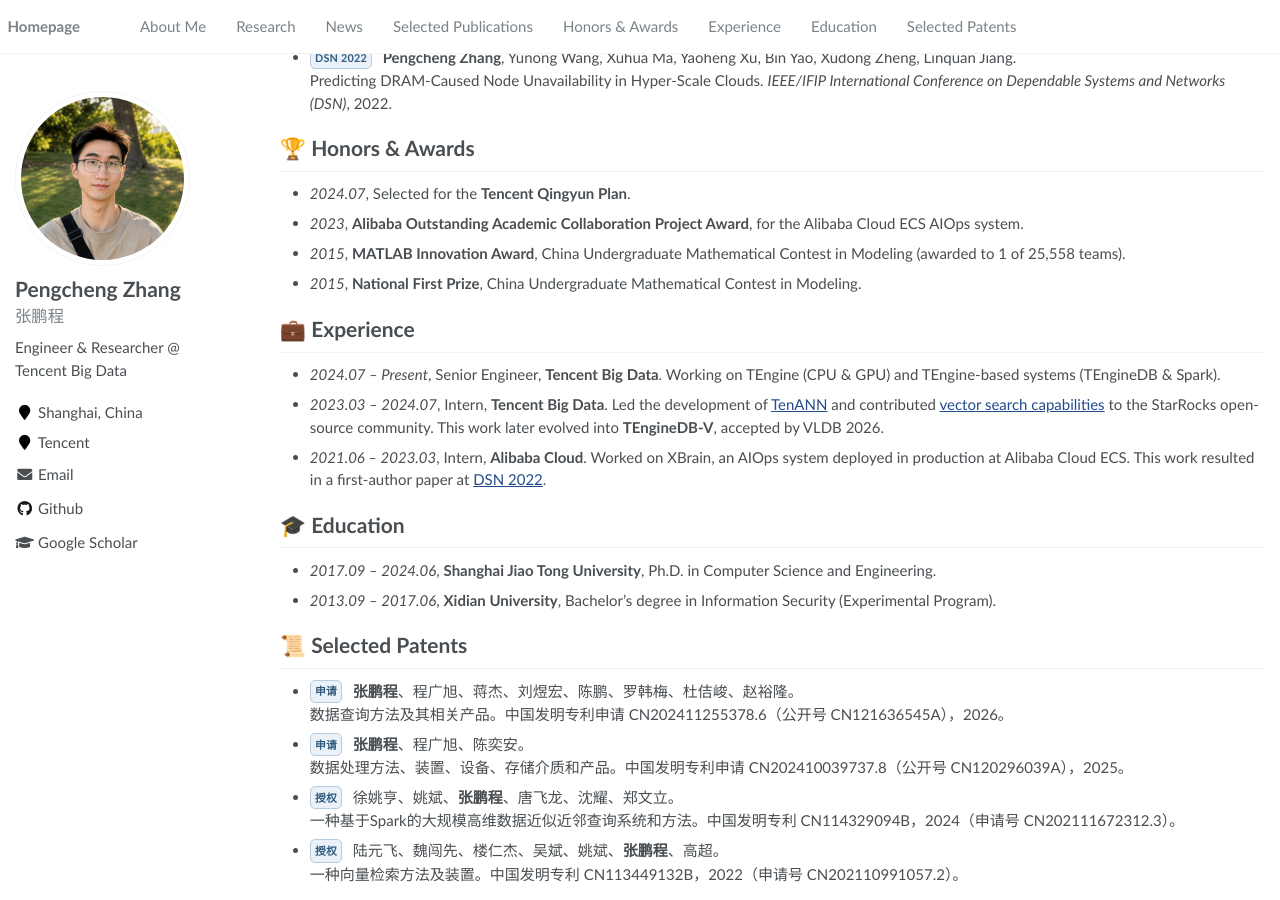
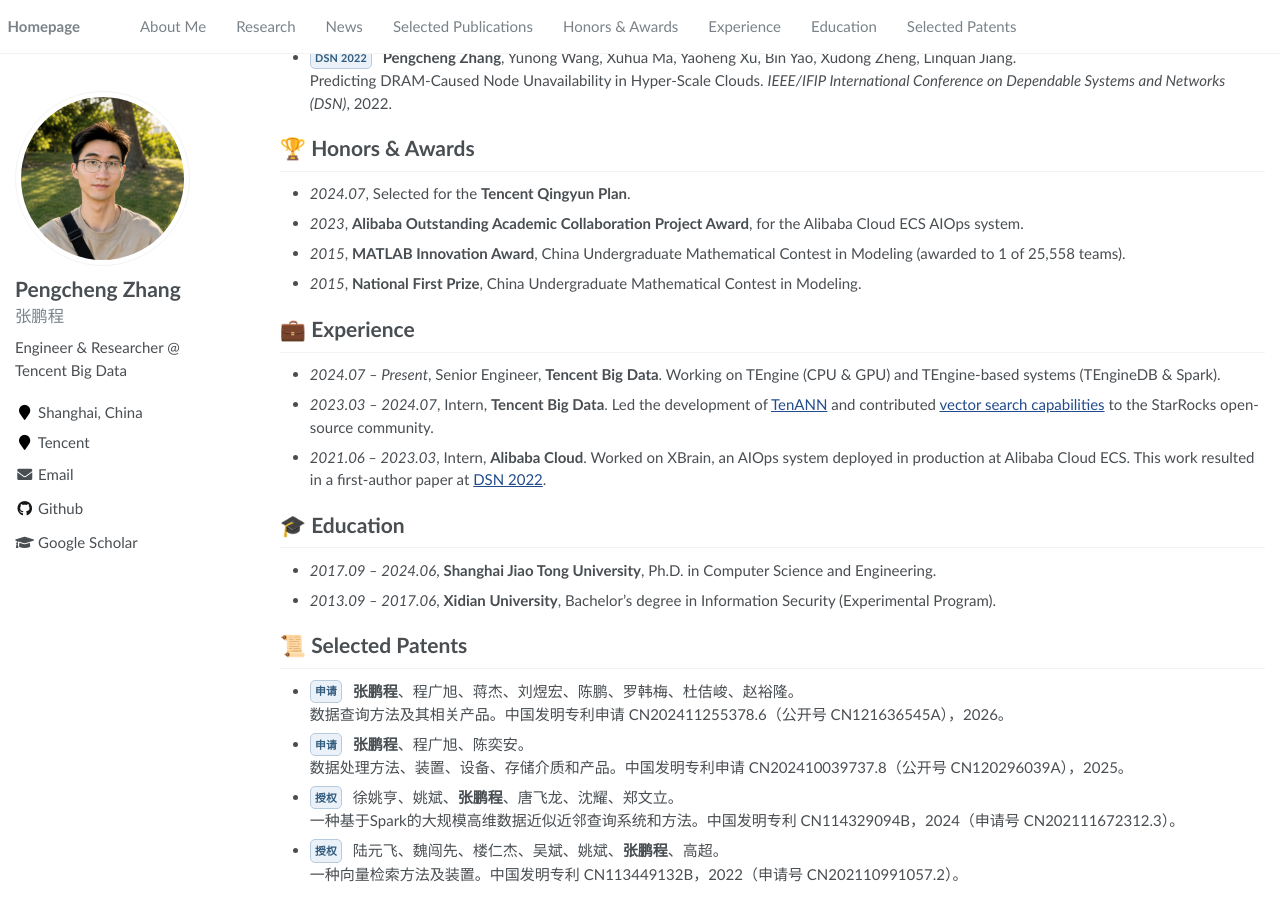
Before and after one commit to petrizhang/petrizhang.github.io, a Jekyll site: the page built from _pages/about.md, in a window 1280 px wide and 900 px high, scrolled down 1047 px. Built offline with Jekyll 4.4.1, drawn with Linux system fonts in a browser that asks for light colours.

Commit message:
Remove TEngineDB-V evolution note

```diff
--- a/_pages/about.md
+++ b/_pages/about.md
@@ -76,7 +76,7 @@
 # 💼 Experience
 
 - *2024.07 – Present*, Senior Engineer, **Tencent Big Data**. Working on TEngine (CPU & GPU) and TEngine-based systems (TEngineDB & Spark).
-- *2023.03 – 2024.07*, Intern, **Tencent Big Data**. Led the development of [TenANN](https://github.com/StarRocks/tenann) and contributed [vector search capabilities](https://github.com/StarRocks/starrocks/issues/46678) to the StarRocks open-source community. This work later evolved into **TEngineDB-V**, accepted by VLDB 2026.
+- *2023.03 – 2024.07*, Intern, **Tencent Big Data**. Led the development of [TenANN](https://github.com/StarRocks/tenann) and contributed [vector search capabilities](https://github.com/StarRocks/starrocks/issues/46678) to the StarRocks open-source community.
 - *2021.06 – 2023.03*, Intern, **Alibaba Cloud**. Worked on XBrain, an AIOps system deployed in production at Alibaba Cloud ECS. This work resulted in a first-author paper at [DSN 2022](https://scholar.google.com/citations?view_op=view_citation&hl=en&user=pMSs9lsAAAAJ&citation_for_view=pMSs9lsAAAAJ:u5HHmVD_uO8C).
 
 # 🎓 Education
```
